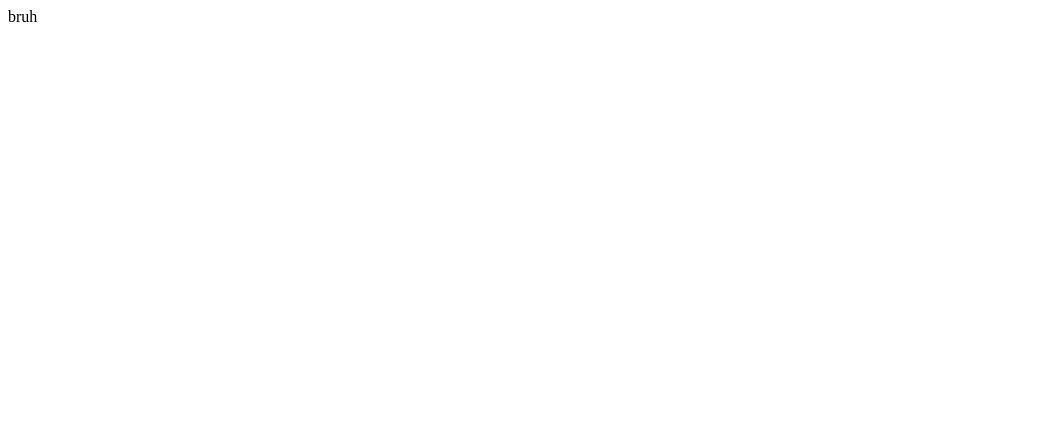
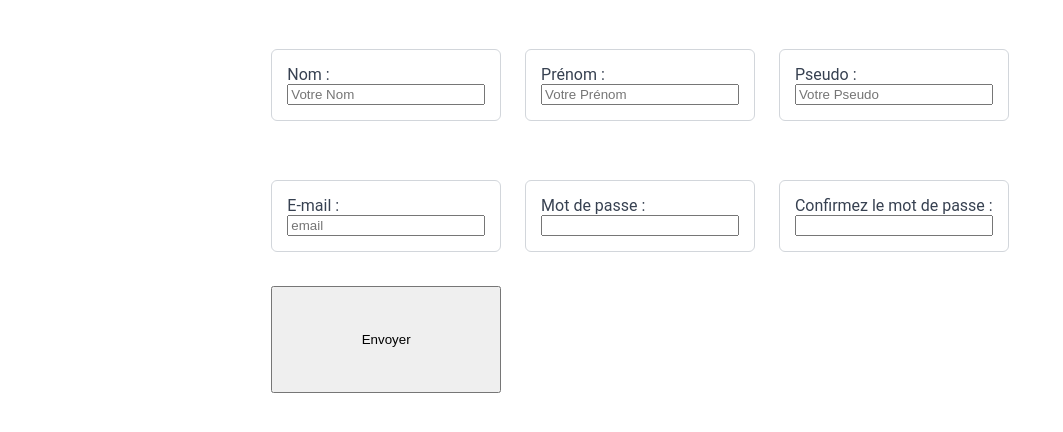
Before and after one commit to sylv0r/CodingTub, a React (Create React App) app in the folder client/: page / in a window 1280 px wide. Shown: the top 432 px of the page, without its empty margins (0-1063 px from the left). Built offline with nearby package versions, Linux system fonts and the light colour scheme.

Commit message:
Inscription !!

```diff
--- /dev/null
+++ b/client/src/components/usersManagement/InscriptionForm.css
@@ -0,0 +1,92 @@
+.container-profile {
+    box-sizing: border-box;
+    background: #f2f2f2;
+    font-family: "Roboto", sans-serif;
+    display: flex;
+    align-items: center;
+    justify-content: center;
+    background: #fff;
+    width: 100%;
+    padding: 1rem;
+}
+
+.form-group {
+    margin-top: 25px;
+    display: flex;
+    flex-direction: column;
+}
+
+.textarea-group,
+.form-group{
+    color: #374151;
+    font-size: 16px;
+    line-height: 19px;
+    margin-bottom: 10px;
+}
+
+.form-group{
+    border: 1px solid #d2d6db;
+    border-radius: 6px;
+    padding: 15px;
+}
+.form-group :hover{
+    border-color: #a8afb9;
+}
+.form-group :focus{
+    border-color: #5850eb;
+}
+
+.textarea-group {
+    margin-top: 24px;
+}
+
+.textarea-group{
+    resize: none;
+    width: 100%;
+    margin-top: 10px;
+    height: calc(100% - 59px);
+}
+
+.button-profile {
+  cursor: pointer;
+    font-weight: bold;
+    line-height: 19px;
+    background: #5850eb;
+    border: none;
+    padding: 15px 25px;
+    border-radius: 6px;
+    color: white;
+    width: 100%;
+    margin-top: 24px;
+}
+.button-profile:hover {
+    background: #6e67ee;
+}
+.button-profile:focus {
+    background: #4239e8;
+}
+
+@media screen and (min-width: 1024px) {
+    .container-profile {
+        max-width: 100%;
+        width: 100%;
+    }
+
+    .grid-profil {
+        display: grid;
+        grid-gap: 24px;
+        grid-template-columns: 1fr 1fr 1fr;
+        grid-auto-rows: 1fr;
+    }
+
+    .email-group {
+        grid-column: 1;
+        grid-row: 2;
+    }
+
+    .phone-group {
+        grid-column: 2;
+        grid-row: 2;
+    }
+
+  }
--- /dev/null
+++ b/client/src/components/usersManagement/InscriptionForm.js
@@ -0,0 +1,85 @@
+import React, { useState } from 'react';
+import './InscriptionForm.css';
+/* import axios from 'axios'; */
+
+
+
+function Inscription() {
+    // state (état, donné)
+  const [formData, setFormData] = useState({
+    nom: '',
+    prenom: '',
+    pseudo: '',
+    email: '',
+    password: '',
+    cpassword:''
+  });
+
+    const handleSubmit = (event) => {
+        event.preventDefault();
+        console.log(formData);
+
+        if (formData.nom === '' || formData.prenom === '' || formData.prenom === '' || formData.email === '' || formData.password === '' || formData.cpassword === '') {
+            alert('Veuillez remplir tous les champs')
+            return;
+        }
+    };
+
+
+
+    const handleChange = (event) => {
+    const { name, value } = event.target;
+    setFormData({
+      ...formData,
+      [name]: value
+    });
+  };
+
+
+
+  return (
+      <form onSubmit={handleSubmit}>
+          <div className='container-profile'>
+              <div className='grid-profil'>
+
+                  <div className='form-group a'>
+                        <label>Nom :</label>
+                        <input type="text" placeholder='Votre Nom' name="nom" value={formData.nom} onChange={handleChange} />
+                  </div>
+
+                  <div className='form-group b'>
+                      <label>Prénom :</label>
+                      <input type="text" placeholder='Votre Prénom' name="prenom" value={formData.prenom} onChange={handleChange} />
+                  </div>
+
+                  <div className='form-group c'>
+                      <label>Pseudo :</label>
+                      <input type="text" placeholder='Votre Pseudo' name="pseudo" value={formData.pseudo} onChange={handleChange} />
+                  </div>
+
+
+
+                  <div className='form-group'>
+                      <label>E-mail :</label>
+                      <input type="email" placeholder='email' name="email" value={formData.email} onChange={handleChange} />
+                  </div>
+
+                  <div className='form-group'>
+                      <label>Mot de passe :</label>
+                      <input type="password" name="password" value={formData.password} onChange={handleChange} />
+                  </div>
+
+                  <div className='form-group'>
+                      <label>Confirmez le mot de passe :</label>
+                      <input type="password" name="cpassword" value={formData.cpassword} onChange={handleChange} />
+                  </div>
+
+                  <button className='button-container-profile' type='submit'>Envoyer</button>
+
+                </div>
+          </div>
+        </form>
+
+  );
+}
+export default Inscription;
--- a/client/src/index.js
+++ b/client/src/index.js
@@ -3,8 +3,7 @@ import ReactDOM from 'react-dom/client';
 /* import './App.css';
 import App from './App'; */
 
-import './usersManagement/Inscription.css';
-import Inscription from './usersManagement/Inscription';
+import Inscription from './components/usersManagement/InscriptionForm.js';
 
 import reportWebVitals from './reportWebVitals';
 
--- a/client/src/usersManagement/Inscription.js
+++ /dev/null
@@ -1,9 +0,0 @@
-function Inscription() {
-    return (
-        <div>
-            bruh
-        </div>
-    )
-}
-
-export default Inscription;
```
Also changed, not shown: client/src/usersManagement/Inscription.css (deleted), 2 other files (tests, documents, lock files or other folders).
